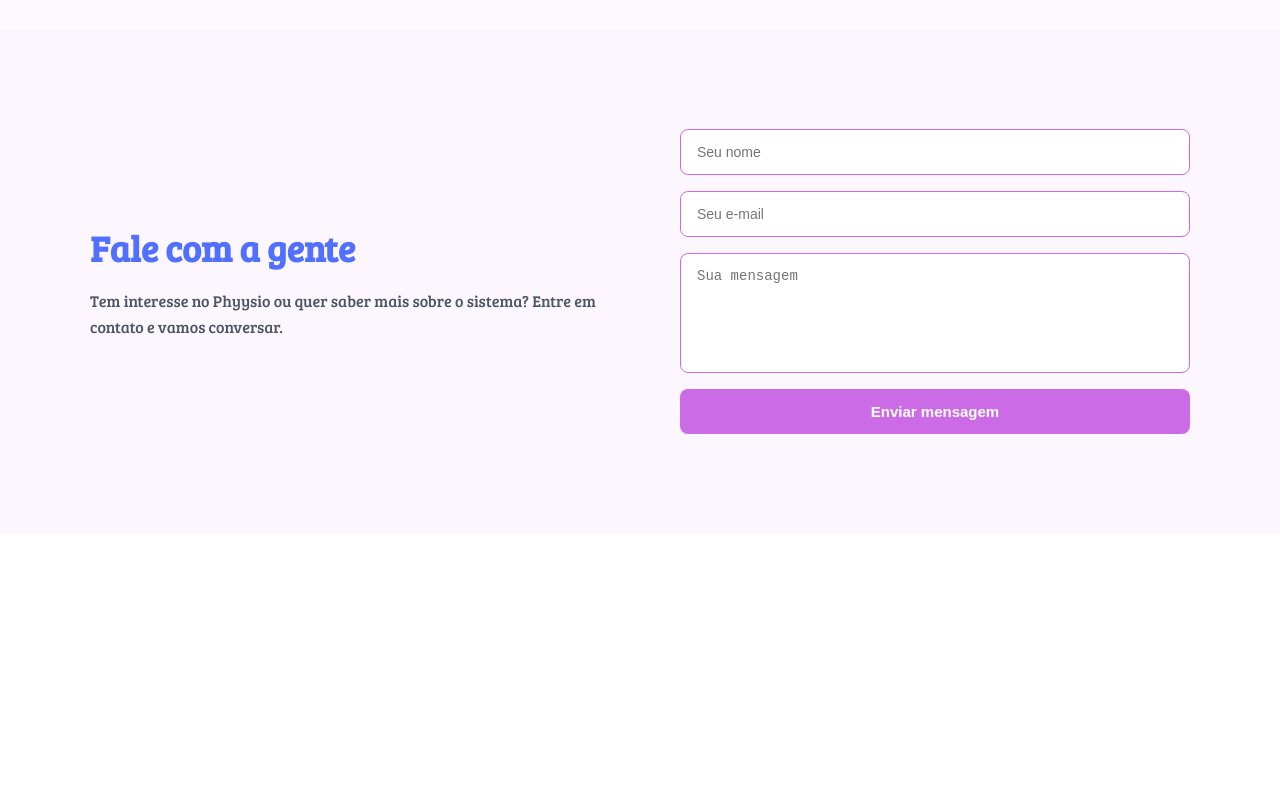
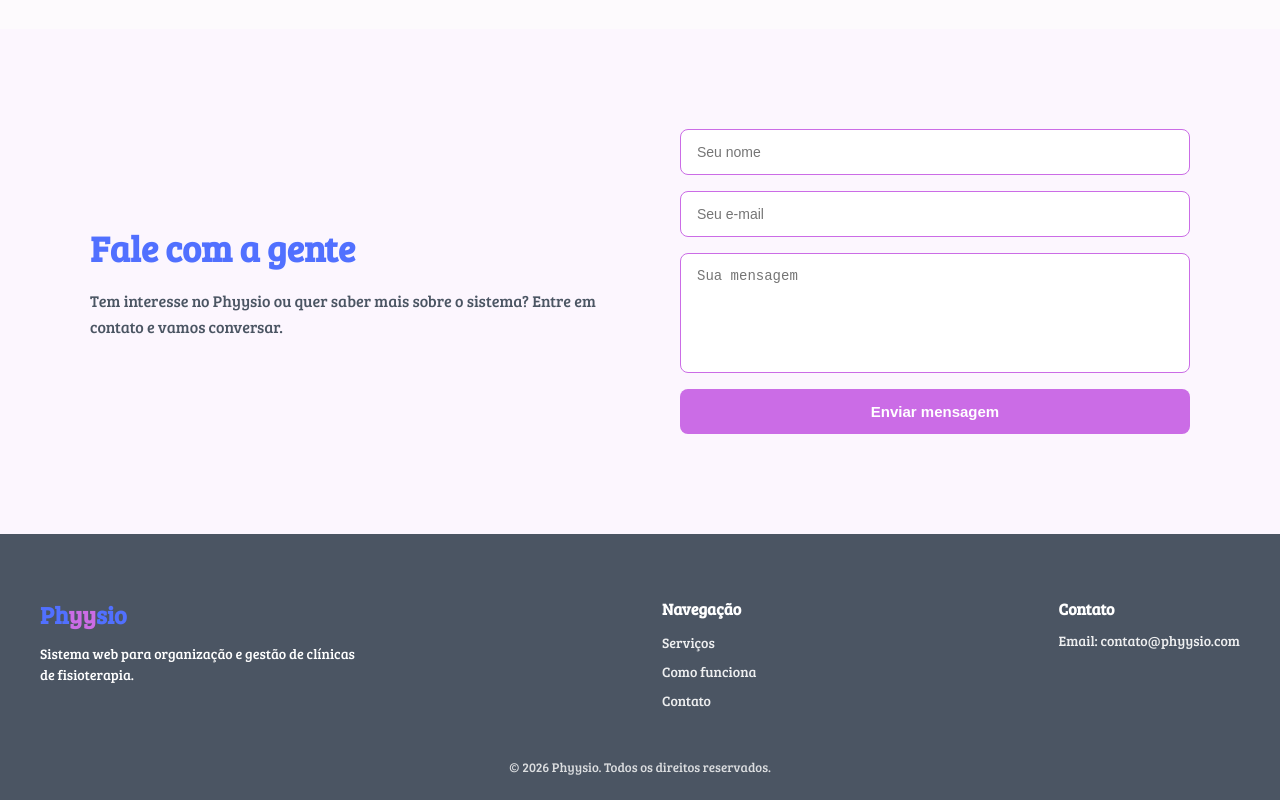
Before and after one commit to vicentejuniordev/Phyysio, a React (Vite) app in the folder phyysio-frontend/: page / in a window 1280 px wide. Shown: the part 2462-3262 px from the top of the page. Before the commit the page ends 2996 px from the top, so only its background shows below. Built offline with nearby package versions, Linux system fonts and the light colour scheme.

Commit message:
feat: add `footer` compoenent

```diff
--- a/phyysio-frontend/src/components/Card-Service/CardService.css
+++ b/phyysio-frontend/src/components/Card-Service/CardService.css
@@ -21,6 +21,7 @@
 .card-service:hover {
   transform: translateY(-6px);
   box-shadow: 0 12px 32px rgba(0, 0, 0, 0.08);
+
 }
 
 .image-card {
--- /dev/null
+++ b/phyysio-frontend/src/components/Footer/Footer.css
@@ -0,0 +1,71 @@
+@import '../../styles/global.css';
+
+.footer {
+  background-color: #4b5563;
+  color: #ffffff;
+  padding: 64px 0 24px;
+  font-family: "Bree Serif", serif;
+}
+
+.footer-container {
+  max-width: 1200px;
+  margin: 0 auto;
+  display: flex;
+  gap: 80px;
+  justify-content: space-between;
+}
+
+.footer-brand h3 {
+  color: #5170ff;
+  font-size: 24px;
+  margin-bottom: 12px;
+}
+
+.footer-brand p {
+  font-size: 14px;
+  line-height: 1.5;
+  max-width: 320px;
+}
+
+.footer-links h4,
+.footer-contact h4 {
+  margin-bottom: 12px;
+  color: #ffffff;
+}
+
+.footer-links ul {
+  list-style: none;
+  padding: 0;
+}
+
+.footer-links li {
+  margin-bottom: 8px;
+}
+
+.footer-links a {
+  color: #ffffff;
+  text-decoration: none;
+  font-size: 14px;
+  opacity: 0.9;
+}
+
+.footer-links a:hover {
+  color: #cb6ce6;
+}
+
+.footer-contact p {
+  font-size: 14px;
+  opacity: 0.9;
+}
+
+.footer-bottom {
+  margin-top: 40px;
+  text-align: center;
+  font-size: 13px;
+  opacity: 0.8;
+  color: #ffffff;
+}
+
+span{
+ color: #cb6ce6;
+}
--- /dev/null
+++ b/phyysio-frontend/src/components/Footer/Footer.jsx
@@ -0,0 +1,42 @@
+import "./Footer.css";
+
+function Footer() {
+  return (
+    <footer className="footer">
+      <div className="footer-container">
+        <div className="footer-brand">
+            <h3>Ph<span>yy</span>sio</h3>
+          <p>
+            Sistema web para organização e gestão de clínicas de fisioterapia.
+          </p>
+        </div>
+
+        <div className="footer-links">
+          <h4>Navegação</h4>
+          <ul>
+            <li>
+              <a href="#servicos">Serviços</a>
+            </li>
+            <li>
+              <a href="#como-funciona">Como funciona</a>
+            </li>
+            <li>
+              <a href="#contato">Contato</a>
+            </li>
+          </ul>
+        </div>
+
+        <div className="footer-contact">
+          <h4>Contato</h4>
+          <p>Email: contato@phyysio.com</p>
+        </div>
+      </div>
+
+      <div className="footer-bottom">
+        © 2026 Phyysio. Todos os direitos reservados.
+      </div>
+    </footer>
+  );
+}
+
+export default Footer;
--- a/phyysio-frontend/src/pages/Home/Home.jsx
+++ b/phyysio-frontend/src/pages/Home/Home.jsx
@@ -6,6 +6,7 @@ import ForWhom from '../../components/ForWhom/ForWhom';
 import HowWorks from '../../components/HowWorks/HowWorks';
 import BenefitsSection from '../../components/BenefitsSection/BenefitsSection';
 import ContactSection from '../../components/ContactSection/ContactSection';
+import Footer from '../../components/Footer/Footer';
 function Home() {
   return (
     <>
@@ -18,6 +19,7 @@ function Home() {
       </div>
       <BenefitsSection/>
       <ContactSection/>
+      <Footer/>
     </>
   );
 }
```
